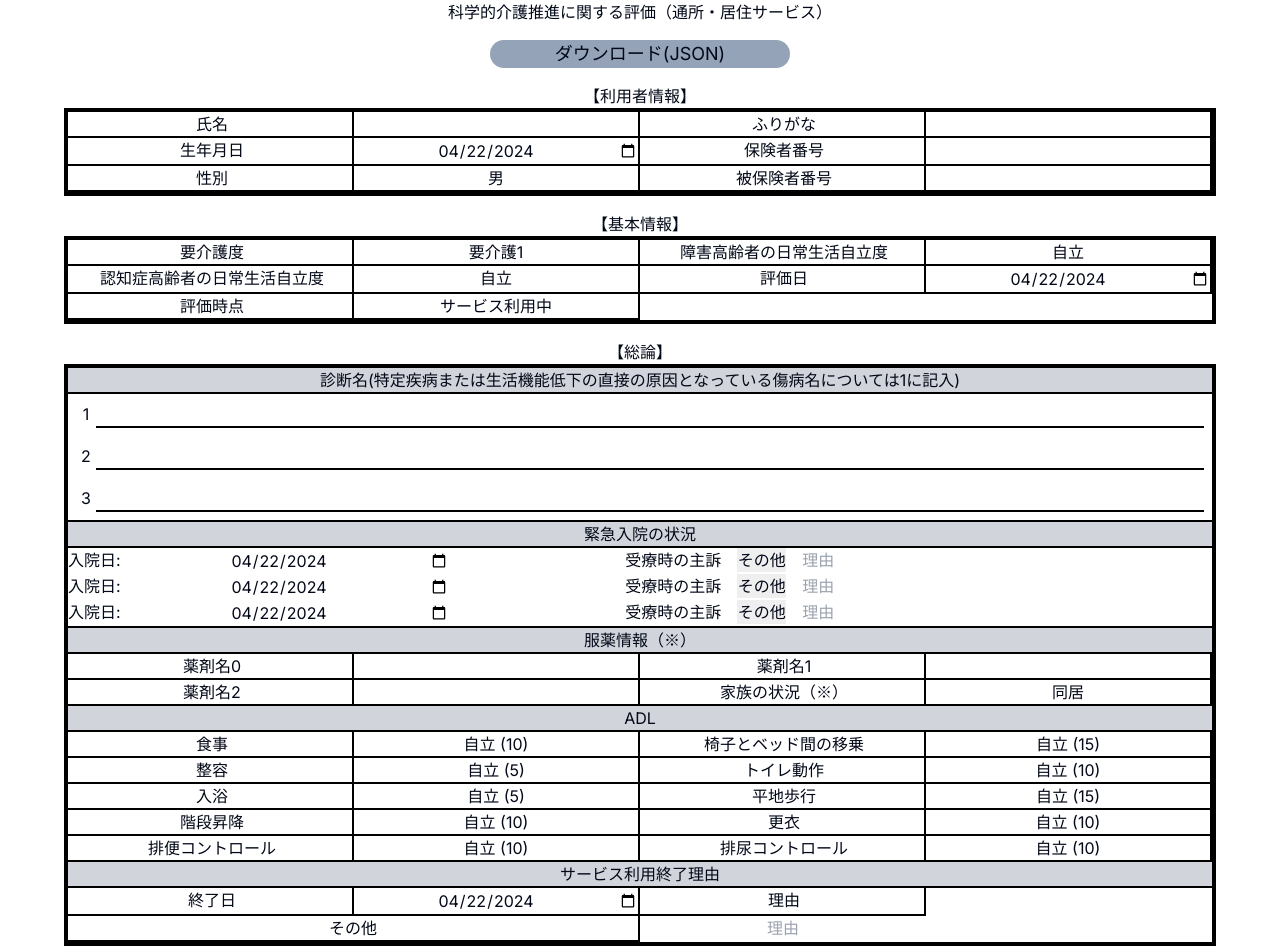
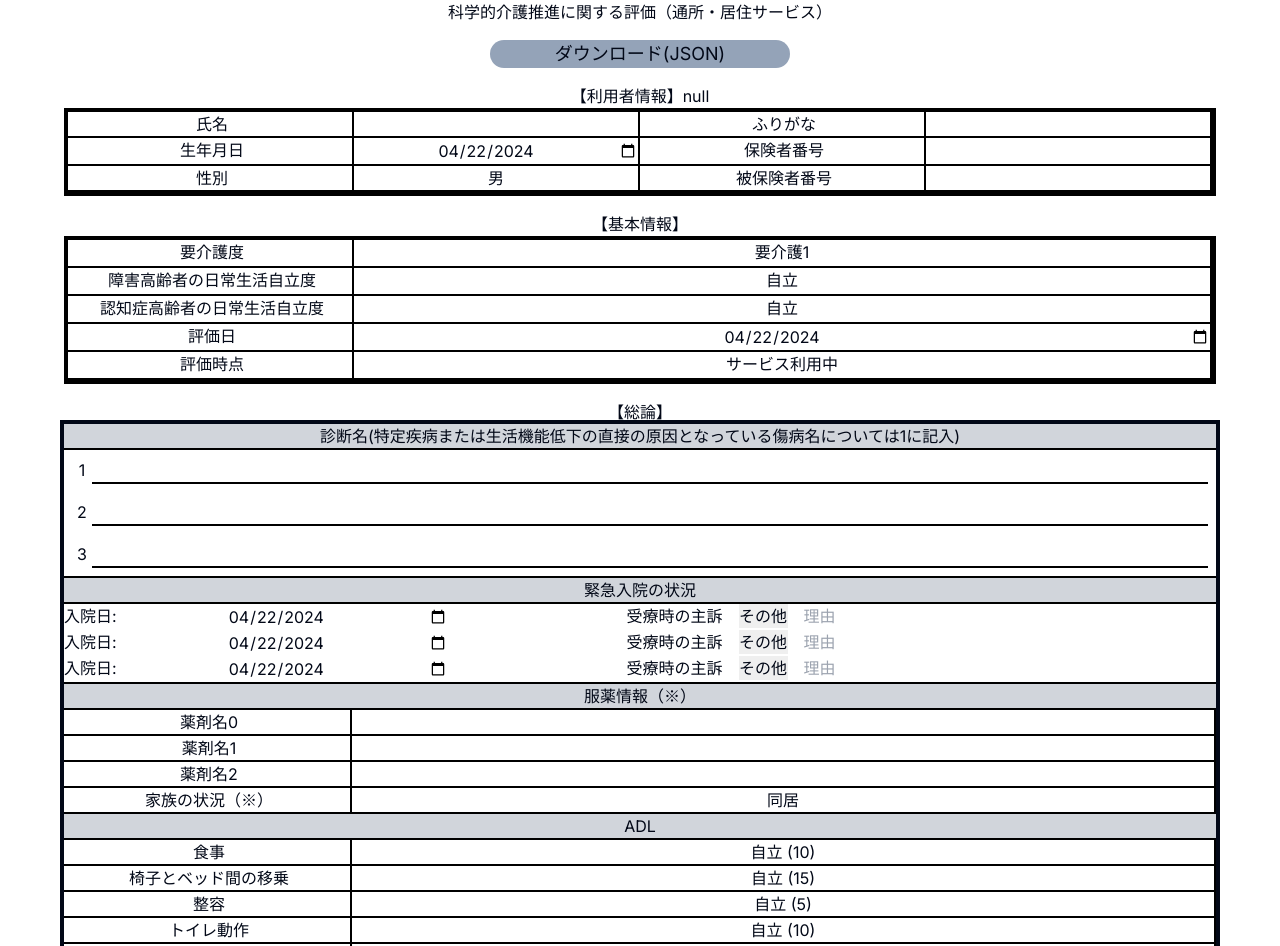
Before and after one commit to brainvader/life-2024, a Next.js app: page / in a window 1280 px wide. Shown: the top 946 px of the page. Built offline with nearby package versions, Linux system fonts and the light colour scheme.

Commit message:
refactor: Update border style

```diff
--- a/app/page.tsx
+++ b/app/page.tsx
@@ -7,19 +7,18 @@ import VitalityIndex from '@/components/vitality-index';
 import General from '@/components/general';
 import DementiaInfo from '@/components/dementia-info';
 import FileDropZone from '@/components/ui/file-drop-zone';
-import { DragEvent, KeyboardEvent, MouseEvent, useContext, useRef, useState } from 'react';
+import { DragEvent, MouseEvent, useContext, useRef, useState } from 'react';
 import { readLines } from '@/lib/utils';
 import { UserContext } from '@/lib/state/user-provider';
 import { LIFEOriginalKeys, LIFEOriginalFormat } from '@/lib/life-original';
 import { dummyUser } from '@/lib/state/user';
 import { ADLLevel, Communication, Discharge, IndependenceLevelDementia, IndependenceLevelDisabilities, LIFEFormat, Rehabilitation, TransferLevel, WakeUp, WalkLevel } from '@/lib/life';
+import { CellLabel } from '@/components/ui/cell';
 
 function readOriginalData(lines: string[]) {
   const lifeOriginalData = { ...LIFEOriginalFormat };
 
   LIFEOriginalKeys.map((key) => {
-    console.log(`##### ${key} ######`)
-
     if (key === "同居家族等" || key === "認知症の診断") {
       lifeOriginalData[key] = "";
       return;
@@ -93,39 +92,74 @@ export default function Home() {
     event.preventDefault();
     event.stopPropagation();
     setDragActive(false);
+    const userId = new Date().valueOf().toString();
 
     if (event.dataTransfer.files && event.dataTransfer.files[0]) {
       const files = event.dataTransfer.files;
-      const [name, extension] = files[0].name.split('.');
+      const [fileName, extension] = files[0].name.split('.');
+      const name = fileName.indexOf('(') ? fileName.split('(')[0].trim() : fileName;
 
       if (extension === "txt") {
         const input = await files[0].text();
         const lines = readLines(input);
         const originalData = readOriginalData(lines);
         const lifeUser = lifeUserfromOriginal(originalData);
+        lifeUser["id"] = userId;
         lifeUser["名前"] = name;
         setUser({ ...lifeUser });
       }
 
       if (extension === "json") {
+        if (!window) { return; }
         const input = await files[0].text();
-        console.log(input);
         const loadedUser: LIFEFormat = JSON.parse(input);
+        if (!loadedUser["id"]) {
+          window.alert(`
+            idがありません。
+            古い形式のデータです。
+            `);
+          return;
+        }
+
+        if (userId !== loadedUser["id"]) {
+          const text = `現在編集中のデータを破棄して、上書きしますか？`
+          if (!window.confirm(text)) {
+            return;
+          }
+        }
+
+        if (userId === loadedUser["id"]) {
+          const text = `同じデータです。編集中のデータを破棄して、上書きしますか？`;
+          if (!window.confirm(text)) {
+            return;
+          }
+        }
+
         setUser({ ...loadedUser })
       }
     }
   }
 
   const clickHandler = (event: MouseEvent<HTMLButtonElement>) => {
-    console.log("donwload");
+    if (!window) {
+      return;
+    }
+    if (!user["id"] || !user["名前"]) {
+      window.alert("idと名前を入力してください");
+      return;
+    }
+
+    const name = user["名前"];
+    const id = user["id"];
+    const fileName = `${name}_${id}.json`
     const text = `
     ダウンロードしますか？
-    ${user["名前"]}.json
+    ${fileName}
     ${JSON.stringify(user, null, 2)}
     `
     if (window) {
       if (window.confirm(text) == true) {
-        downloadJSON(`${user["名前"]}.json`)
+        downloadJSON(fileName)
       }
     }
   }
@@ -134,7 +168,7 @@ export default function Home() {
     const link = anchorRef.current
     if (!link) return
 
-    const blob = new Blob([JSON.stringify(user)], { type: 'application/json;charset=utf-8;' })
+    const blob = new Blob([JSON.stringify(user, null, 2)], { type: 'application/json;charset=utf-8;' })
     const url = URL.createObjectURL(blob)
     link.setAttribute('href', url)
     link.setAttribute('download', filename)
@@ -160,18 +194,16 @@ export default function Home() {
           </button>
         </div>
 
-
         {/* <section className="box-border mb-4">
           <h2>【坂道】</h2>
           <div className='grid grid-cols-4'>
             <div className={`box-border block w-full col-span-1 row-span-1 border-r-2 border-b-2 border-solid border-black pl-1`}>
               <CellLabel id="saka" labelText={"坂道"} />
             </div>
-            <div className={`w-full col-span-2 row-span-1 border-r-2 border-b-2 border-solid border-black`}>
+            <div className={`w-full col-span-3 row-span-1 border-r-2 border-b-2 border-solid border-black`}>
               <select
                 className="block w-full text-center bg-white appearance-none"
                 id="saka"
-                defaultValue={""}
                 value={"日向坂"}
                 onChange={(event) => { }}>
                 {["日向坂46", "乃木坂46", "櫻坂46"].map((option, i) => {
@@ -183,7 +215,7 @@ export default function Home() {
         </section> */}
 
         <section className="box-border mb-4">
-          <h2>【利用者情報】</h2>
+          <h2>{`【利用者情報】${user['id']}`}</h2>
           <UserInfo />
         </section>
 
@@ -194,7 +226,9 @@ export default function Home() {
 
         <section className="box-border mb-4">
           <h2>【総論】</h2>
-          <General />
+          <div className="outline outline-4 border-black">
+            <General />
+          </div>
         </section>
 
         <section className="box-border mb-4">
--- a/components/adl-info.tsx
+++ b/components/adl-info.tsx
@@ -106,7 +106,8 @@ export default function ADLInfo() {
 
     return (
         <>
-            <h3 className="col-span-4 border-b-2 border-solid border-black  bg-gray-300 px-2">ADL</h3>
+            <div className="grid grid-cols-4 grid-rows-[11]">
+                <h3 className="col-span-4 row-span-1 box-border border-b-2 boder-solid border-black bg-gray-300">ADL</h3>
                 <ADLItem
                     user={user}
                     label="食事"
@@ -202,6 +203,6 @@ export default function ADLInfo() {
                     label="排尿コントロール"
                     levelMap={ADL_LEVEL}
                     onChange={setADL} />
-        </>
+            </div></>
     )
 }
--- a/components/basic-info.tsx
+++ b/components/basic-info.tsx
@@ -61,7 +61,7 @@ export default function BasicInfo() {
     }
 
     return (
-        <div className="grid grid-cols-4 border-4 border-solid border-black box-border">
+        <div className="grid grid-cols-4 grid-rows-5 border-4 border-solid border-black box-border">
             <SelectCell
                 id="care-level"
                 labelText="要介護度"
--- a/components/general.tsx
+++ b/components/general.tsx
@@ -2,7 +2,7 @@
 
 import { UserContext } from "@/lib/state/user-provider"
 import { ChangeEvent, useContext } from "react";
-import { SelectCell, TextInputCell } from "./ui/cell";
+import { SelectCell } from "./ui/cell";
 import ADLInfo from "./adl-info";
 import Medicine from "./medicine";
 import { Complaint, EndReason, Family } from "@/lib/life";
@@ -110,13 +110,13 @@ export default function General() {
 
     return (
         <>
-            <div className="grid grid-cols-4 border-4 border-solid border-black">
-                <p className="col-span-4 border-b-2 boder-solid border-black bg-gray-300">
+            <div className="grid grid-cols-4">
+                <p className="w-full col-span-4 row-span-1 border-b-2 boder-solid border-black bg-gray-300">
                     診断名(特定疾病または生活機能低下の直接の原因となっている傷病名については1に記入)
                 </p>
                 {user["診断名"].map((d, i) => {
                     return (
-                        <p key={i} className="col-span-4 flex p-2">
+                        <p key={i} className="col-span-4 row-span-1 flex p-2">
                             <label
                                 className="w-5"
                                 htmlFor={`diagnosis${i + 1}`}>
@@ -131,8 +131,8 @@ export default function General() {
                         </p>)
                 })}
 
-                <p className="col-span-4 border-t-2 border-b-2 boder-solid border-black bg-gray-300">緊急入院の状況</p>
-                <div className="col-span-4 h-full border-b-2 border-solid border-black">
+                <p className="col-span-4 row-span-1 border-t-2 border-b-2 boder-solid border-black bg-gray-300">緊急入院の状況</p>
+                <div className="col-span-4 row-span-1 h-full border-b-2 border-solid border-black">
                     {user["緊急入院時の状況"].map((h, i) => {
                         const { yyyy, mm, dd } = h["入院日"];
                         const complaint = h["受療時の主訴"];
@@ -168,9 +168,11 @@ export default function General() {
                         )
                     })}
                 </div>
+            </div>
 
-                <Medicine />
+            <Medicine />
 
+            <div className="grid grid-cols-4 grid-rows-1">
                 <SelectCell
                     id="family"
                     labelText="家族の状況（※）"
@@ -182,9 +184,10 @@ export default function General() {
                     }}
                     onChange={(event) => { setFamily(event) }}
                 />
-                <ADLInfo />
-                <ServiceEnd />
-            </div >
+            </div>
+
+            <ADLInfo />
+            <ServiceEnd />
         </>
     )
 }
--- a/components/medicine.tsx
+++ b/components/medicine.tsx
@@ -25,7 +25,8 @@ export default function Medicine() {
     }
     return (
         <>
-            <h3 className="col-span-4 border-b-2 border-solid border-black  bg-gray-300 px-2">服薬情報（※）</h3>
+            <div className="grid grid-cols-4 grid-rows-4">
+                <h3 className="col-span-4 row-span-1 border-b-2 border-solid border-black  bg-gray-300 px-2">服薬情報（※）</h3>
                 {user["服薬情報"].map((m, i) => {
                     return (
                         <TextInputCell
@@ -42,6 +43,7 @@ export default function Medicine() {
                         />
                     )
                 })}
+            </div>
         </>
     )
 }
--- a/components/service-end.tsx
+++ b/components/service-end.tsx
@@ -61,7 +61,8 @@ export default function ServiceEnd() {
 
     return (
         <>
-            <h3 className="col-span-4 border-b-2 border-solid border-black  bg-gray-300 px-2">{LIFEKey}</h3>
+            <div className="grid grid-cols-4 grid-rows-3">
+                <h3 className="col-span-4 row-span-1 border-b-2 border-solid border-black  bg-gray-300 px-2">{LIFEKey}</h3>
                 <TextInputCell
                     id="終了理由"
                     type="date"
@@ -93,6 +94,7 @@ export default function ServiceEnd() {
                         disabled={user[LIFEKey]["終了理由"] === "その他" ? false : true}
                     />
                 </div>
+            </div>
         </>
     )
 }
--- a/components/user-info.tsx
+++ b/components/user-info.tsx
@@ -72,7 +72,7 @@ export default function UserInfo() {
     }
 
     return (
-        <div className="grid grid-cols-4 border-4 border-solid border-black box-border">
+        <div className="grid grid-cols-4 grid-row-3 border-4 border-solid border-black box-border">
             {/* first row */}
             <TextInputCell
                 type="text"
--- a/lib/state/user.ts
+++ b/lib/state/user.ts
@@ -2,6 +2,7 @@ import { LIFEFormat } from "../life";
 
 export const dummyUser: LIFEFormat = {
     // 【利用者情報】
+    "id": null,
     "名前": "",
     "ふりがな": "",
     "生年月日": { yyyy: "2024", mm: "04", dd: "22" },
```
Lines whose indentation alone changed are shown as unchanged.
